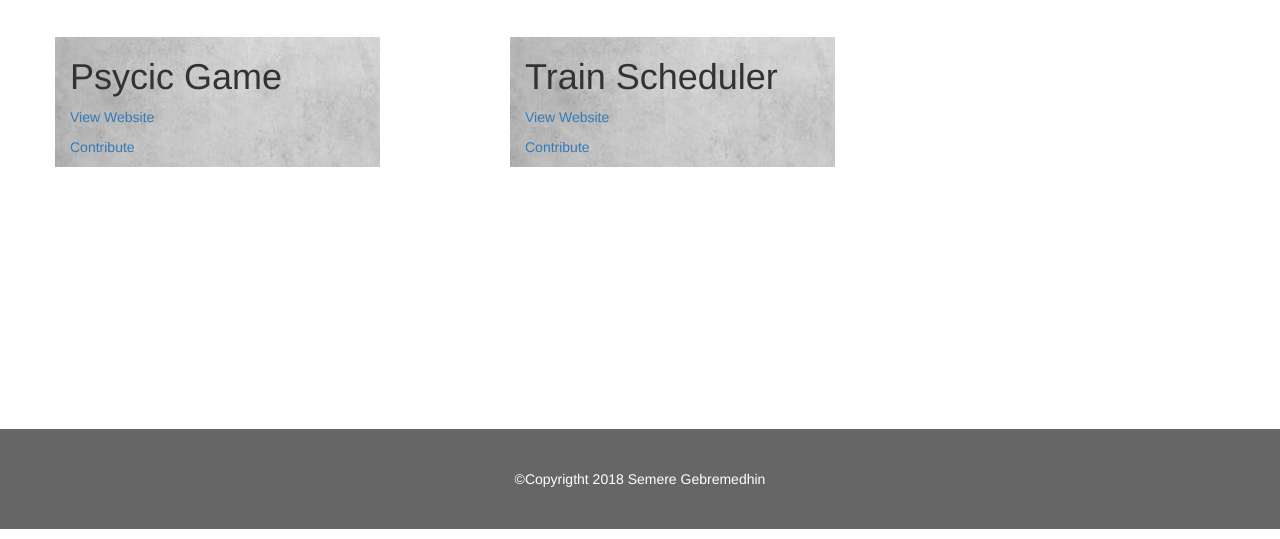
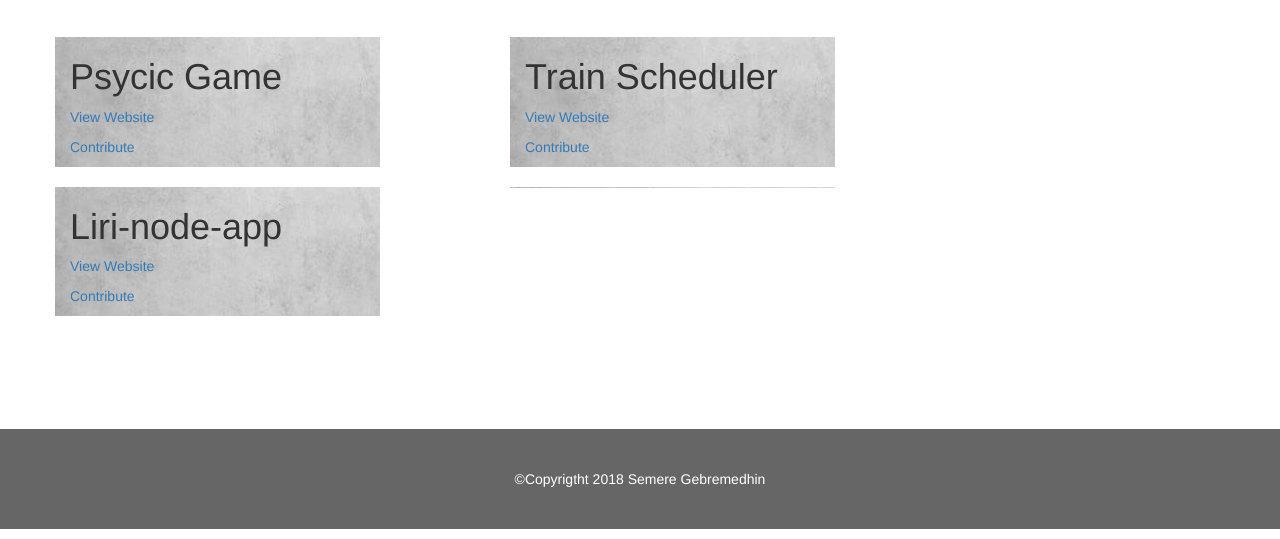
Before and after one commit to semegoita/Bootstrap-Portfolio, a plain HTML site: page portfolio.html in a window 1280 px wide. Shown: the part 261-800 px from the top of the page. Drawn offline with nearby package versions, Linux system fonts and the light colour scheme.

Commit message:
liri-node-app added to portforlio

```diff
--- a/portfolio.html
+++ b/portfolio.html
@@ -107,6 +107,25 @@
                         </a>
                     </div>
                 </div>
+
+
+                <div class="row">
+                    <div class="col-md-5" style="background-image: url('assets/imgs/portfolio.jpg')">
+                        <h1>Liri-node-app</h1>
+                        <a href="https://semegoita.github.io/liri-node-app/">
+                            <p>View Website</p>
+                        </a>
+                        <a href="https://github.com/semegoita/liri-node-app">
+                            <p>Contribute </p>
+                        </a>
+                    </div>
+
+                    <div class="col-md-5 col-md-offset-2" style="background-image: url('assets/imgs/portfolio.jpg')">
+
+
+                    </div>
+                </div>
+
                 <br>
             </div>
             <div class="col-xs-6 col-md-4">
```
